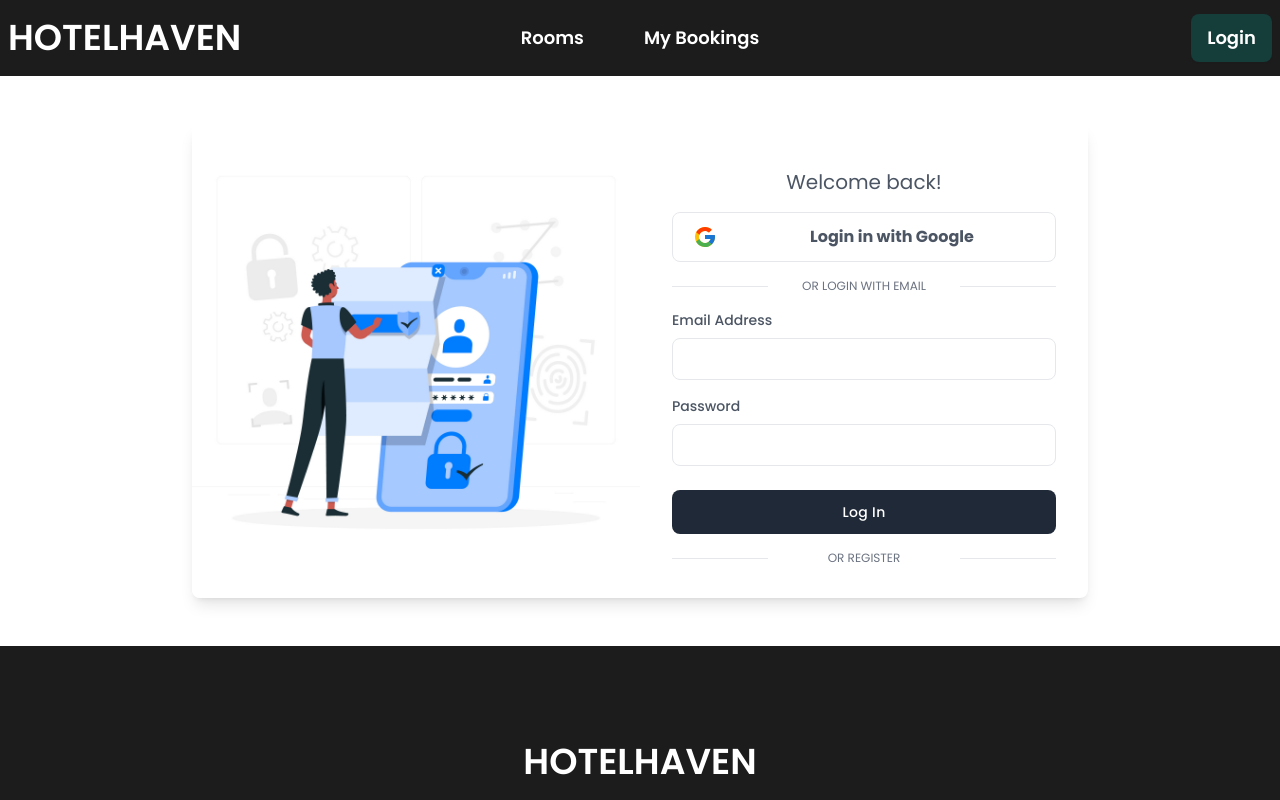
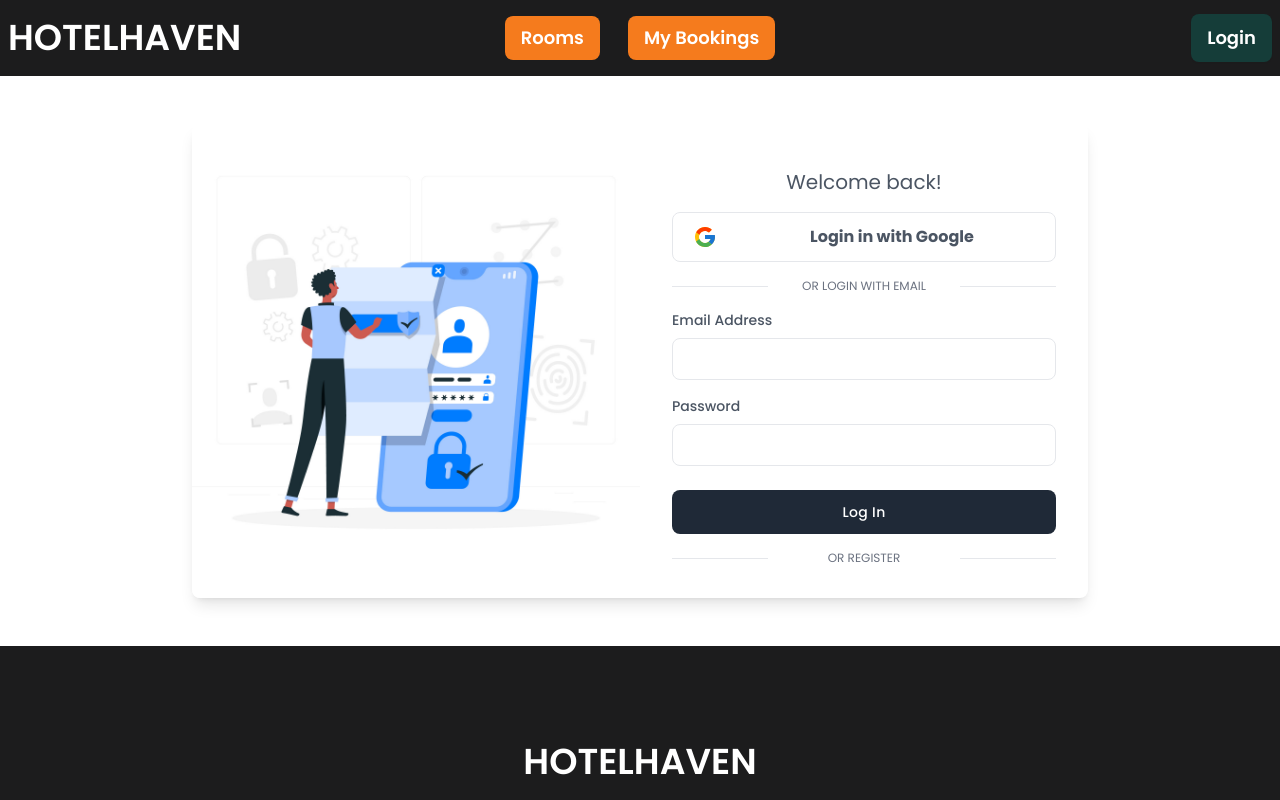
Before and after one commit to Shazzadhossensunny/hotel-haven-client, a React (Vite) app: page /login in a window 1280 px wide. Shown: the top 800 px of the page. Built offline with nearby package versions, Linux system fonts and the light colour scheme; no server answers.

Commit message:
responsive issue fixed mobile device

```diff
--- a/src/components/Navbar.jsx
+++ b/src/components/Navbar.jsx
@@ -70,11 +70,11 @@ export default function Navbar() {
           <div className="navbar-center hidden lg:flex">
             <ul className="menu menu-horizontal px-1 space-x-7">
               <li className="text-lg font-semibold text-white">
-                <NavLink to='/rooms'>Rooms</NavLink>
+                <NavLink className='active-route' to='/rooms'>Rooms</NavLink>
 
               </li>
               <li className="text-lg font-semibold text-white">
-                <NavLink to='/myBookings'>My Bookings</NavLink>
+                <NavLink  className='active-route' to='/myBookings'>My Bookings</NavLink>
               </li>
             </ul>
           </div>
--- a/src/index.css
+++ b/src/index.css
@@ -5,6 +5,11 @@
 
 body {
   font-family: "Poppins", sans-serif;
+}
+a.active,
+.active-route {
+  background: #f57b1d !important;
+  color: #fff !important;
 }
 .overlay::after {
   content: "";
--- a/src/pages/MyBookings.jsx
+++ b/src/pages/MyBookings.jsx
@@ -99,20 +99,20 @@ export default function MyBookings() {
                 </td>
                 <td>
                   <Link to={`/review/${userRoom._id}`}>
-                  <button className="btn btn-accent">Add Review</button>
+                  <button className="btn btn-sm btn-accent">Add Review</button>
                   </Link>
                 </td>
 
-                <td>
+                <td className="flex gap-1">
                   <button
                     onClick={() => handleDateUpdate(userRoom._id, inputValue)}
-                    className="btn btn-success"
+                    className="btn btn-sm btn-success"
                   >
                     Update Date
                   </button>
                   <button
                     onClick={() => handleDelete(userRoom._id)}
-                    className="btn btn-error"
+                    className="btn btn-sm btn-error"
                   >
                     Cancel
                   </button>
--- a/src/pages/RoomDetail.jsx
+++ b/src/pages/RoomDetail.jsx
@@ -5,6 +5,7 @@ import DatePicker from "react-datepicker";
 import "react-datepicker/dist/react-datepicker.css";
 import { AuthContext } from "../Context/AuthContextComponent";
 import { Helmet } from "react-helmet-async";
+import { FaStar } from "react-icons/fa";
 
 
 export default function RoomDetail() {
@@ -110,9 +111,9 @@ export default function RoomDetail() {
             <h2 className="text-2xl font-semibold mb-4">Reviews:</h2>
             {reviews.length > 0 ? (
               reviews.map((review, index) => (
-                <div key={index} className="border-b border-gray-300 pb-3">
+                <div key={index} className=" border-green-300 pb-3 shadow-lg p-4 rounded-xl space-y-3 border-b-2 mt-3">
                   <p className="text-lg">{review.user}</p>
-                  <p>Rating: {review.rating}</p>
+                  <p className="flex items-center gap-2"><FaStar></FaStar> {review.rating}</p>
                   <p>{review.comment}</p>
                   <p>{new Date(review.timestamp).toLocaleString()}</p>
                 </div>
```
